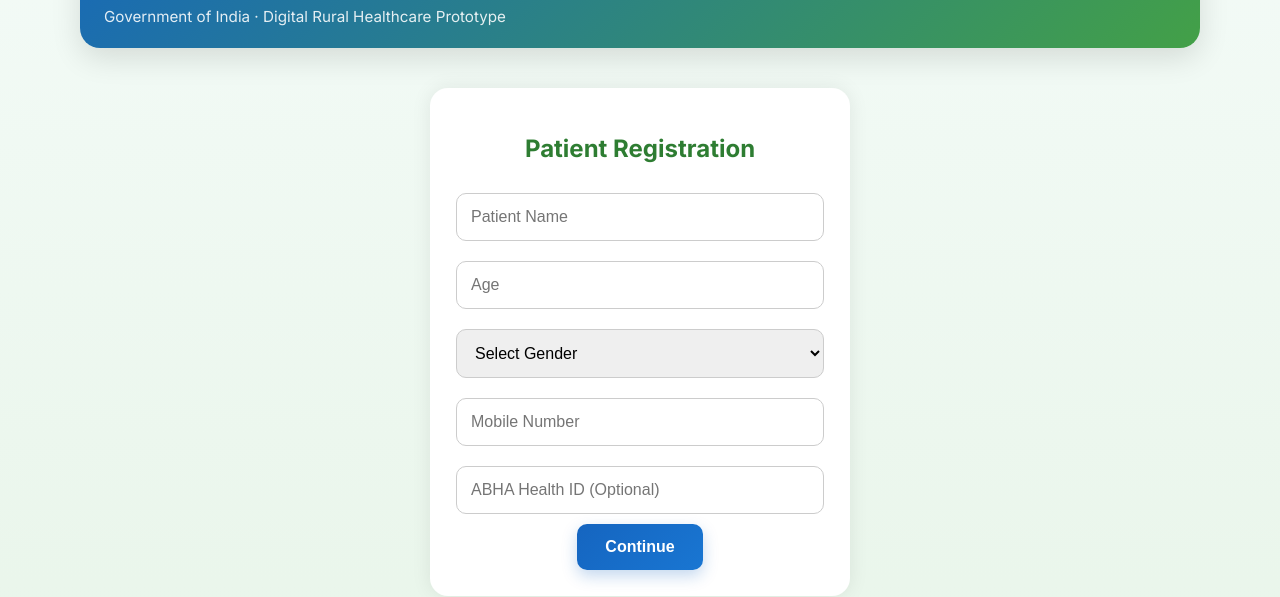
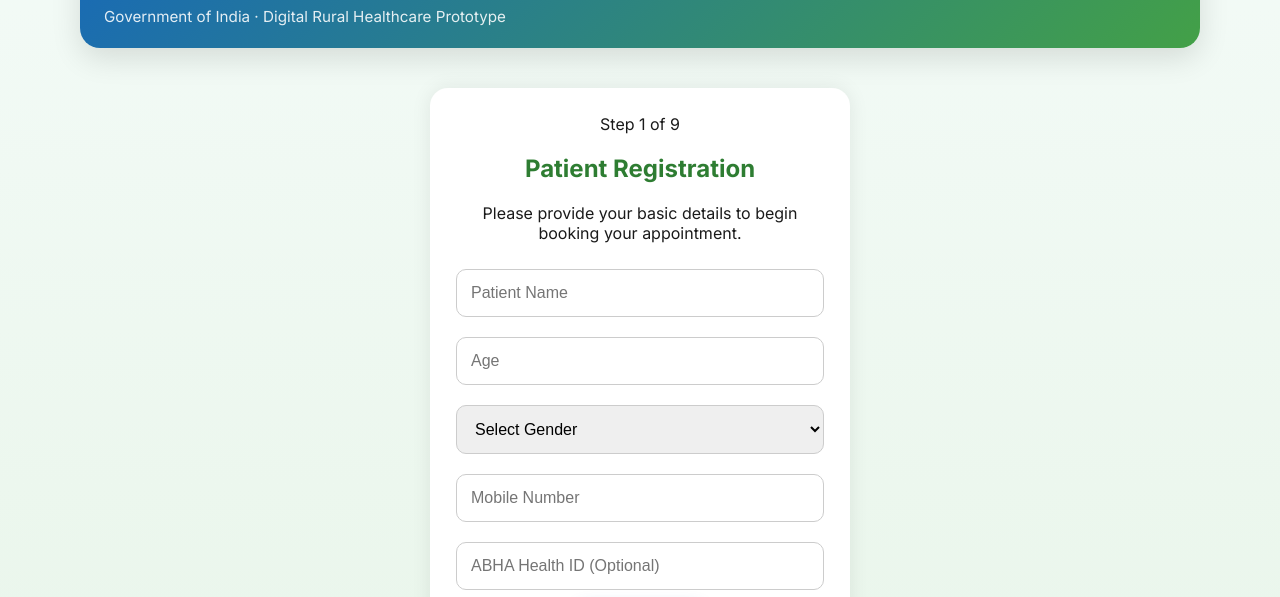
Before and after one commit to Vrushav/R2A, a plain HTML site: page Frontend/pages/public/index.html in a window 1280 px wide. Both pictures are taken after a click on the button "📅 Book Appointment". Shown: the part 153-750 px from the top of the page. Drawn offline with Linux system fonts and the light colour scheme.

Commit message:
feat: improve patient registration experience

```diff
--- a/Frontend/pages/public/index.html
+++ b/Frontend/pages/public/index.html
@@ -408,7 +408,15 @@ please seek emergency care immediately.
 
 <div id="registrationPage" class="container" style="display:none;">
 
+<div class="progress-label">
+    Step 1 of 9
+</div>
+
 <h2>Patient Registration</h2>
+
+<p class="page-description">
+    Please provide your basic details to begin booking your appointment.
+</p>
 
 <input type="text" id="name" placeholder="Patient Name">
 
```
